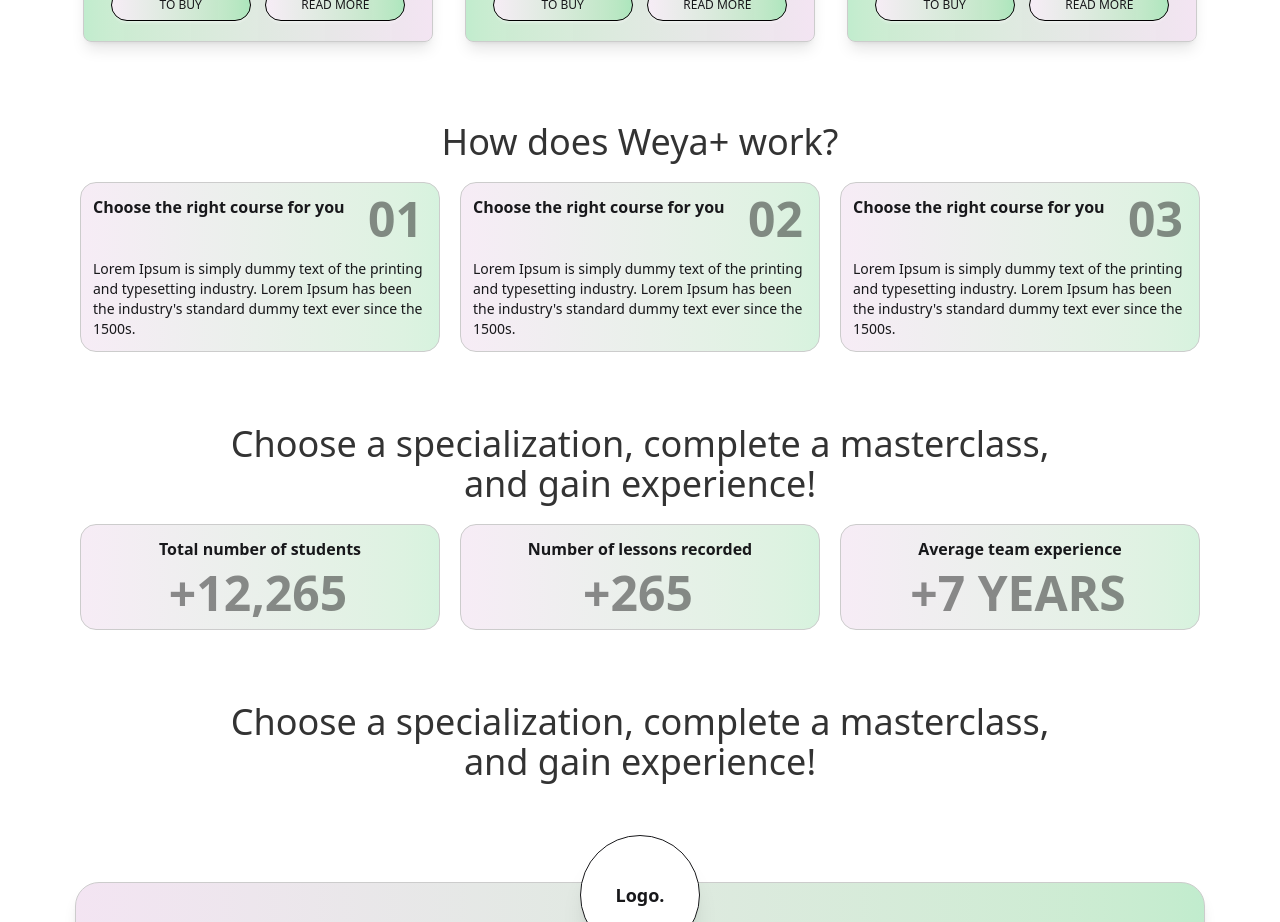
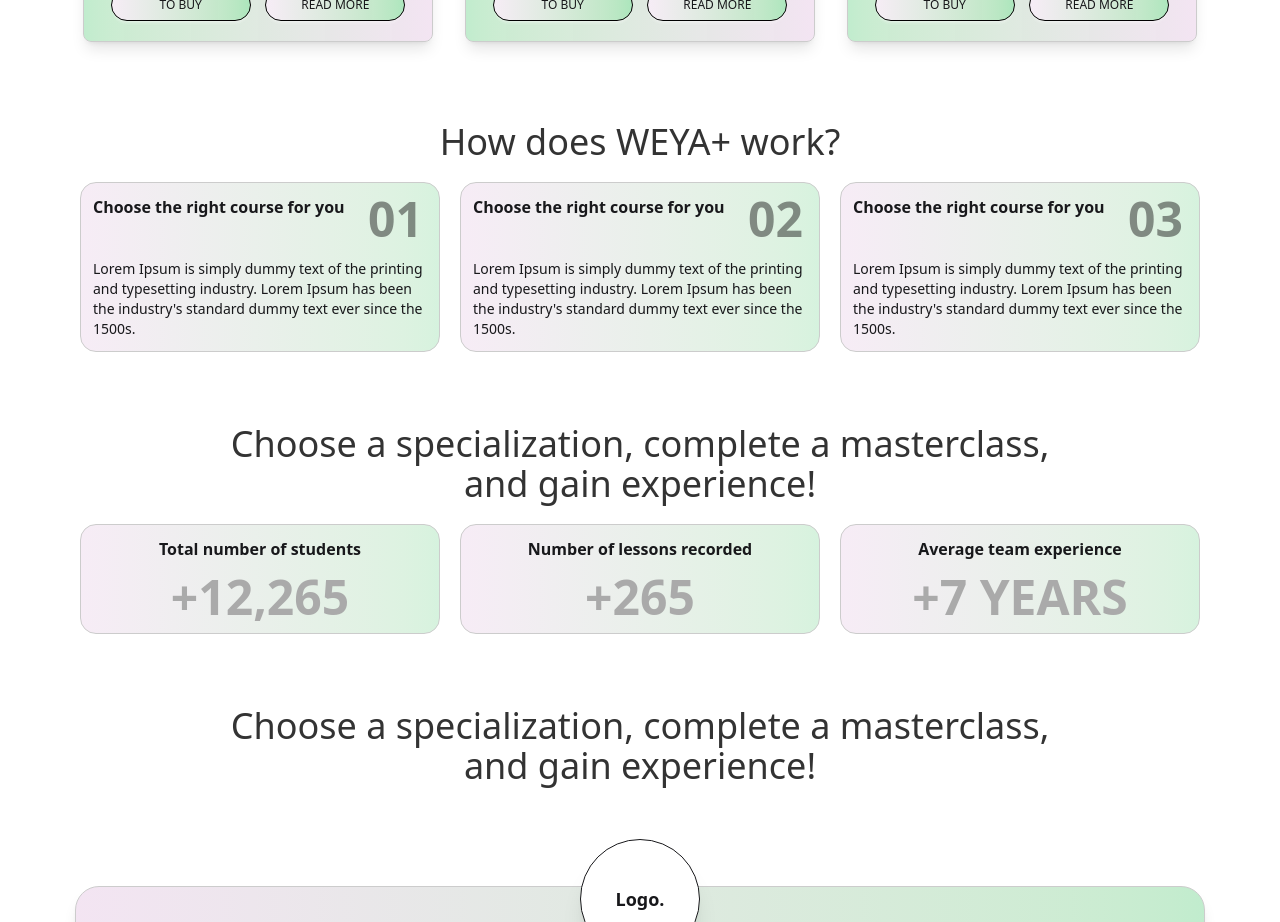
Before and after one commit to shahbozshirinboyev/weya-plus.uz, a React (Vite) app: page /education in a window 1280 px wide. Shown: the part 1040-1962 px from the top of the page. Built offline with nearby package versions, Linux system fonts and the light colour scheme.

Commit message:
New section ...

```diff
--- a/src/pages/Education.jsx
+++ b/src/pages/Education.jsx
@@ -177,7 +177,7 @@ function Education() {
       {/* ------------------- */}
       <div className="flex flex-col justify-center items-center mt-18">
         <h1 className="text-4xl text-center text-[#333]">
-          How does Weya+ work?
+          How does WEYA+ work?
         </h1>
 
         <div className="grid grid-cols-1 sm:grid-cols-2 lg:grid-cols-3 gap-5 ">
@@ -243,31 +243,31 @@ function Education() {
           and gain experience!
         </h1>
 
-        <div className="grid grid-cols-1 sm:grid-cols-2 lg:grid-cols-3 gap-5 ">
+        <div className="grid grid-cols-1 sm:grid-cols-2 lg:grid-cols-3 gap-5">
           <div className="rounded-2xl w-[360px] mt-5 px-3 py-3 border border-[#CCC] bg-gradient-to-r from-[#eed9ed]/50 to-[#2ec05a]/20 ">
-            <div className="flex flex-wrap justify-center">
-              <div className="font-semibold">Total number of students</div>
-              <div className="text-5xl font-semibold mr-1 text-[#22222280] mt-2">
+            <div className="flex flex-col justify-center items-center gap-3">
+              <p className="font-semibold">Total number of students</p>
+              <span className="text-5xl font-semibold text-[#aaa]">
                 +12,265
-              </div>
+              </span>
             </div>
           </div>
 
           <div className="rounded-2xl w-[360px] mt-5 px-3 py-3 border border-[#CCC] bg-gradient-to-r from-[#eed9ed]/50 to-[#2ec05a]/20 ">
-            <div className="flex flex-wrap justify-center">
-              <div className="font-semibold">Number of lessons recorded</div>
-              <div className="text-5xl font-semibold mr-1 text-[#22222280] mt-2 ">
+            <div className="flex flex-col justify-center items-center gap-3">
+              <p className="font-semibold">Number of lessons recorded</p>
+              <span className="text-5xl font-semibold text-[#aaa]">
                 +265
-              </div>
+              </span>
             </div>
           </div>
 
           <div className="rounded-2xl w-[360px] mt-5 px-3 py-3 border border-[#CCC] bg-gradient-to-r from-[#eed9ed]/50 to-[#2ec05a]/20 ">
-            <div className="flex flex-wrap justify-center ">
-              <div className="font-semibold">Average team experience</div>
-              <div className="text-5xl font-semibold mr-1 text-[#22222280] mt-2">
+            <div className="flex flex-col justify-center items-center gap-3">
+              <p className="font-semibold">Average team experience</p>
+              <span className="text-5xl font-semibold text-[#aaa]">
                 +7 YEARS
-              </div>
+              </span>
             </div>
           </div>
         </div>
```
